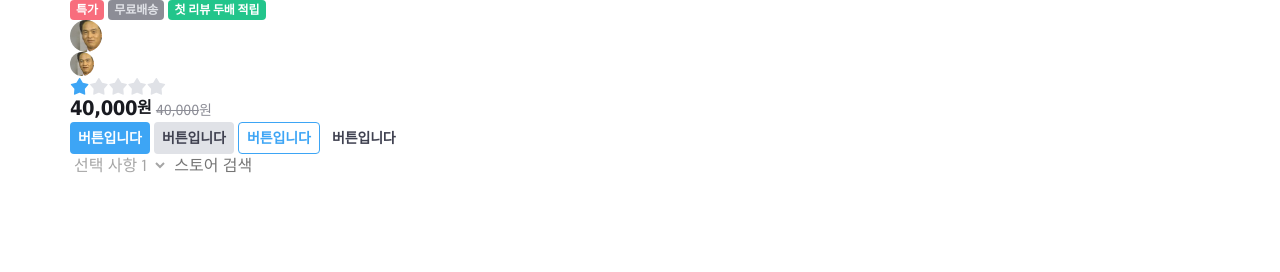
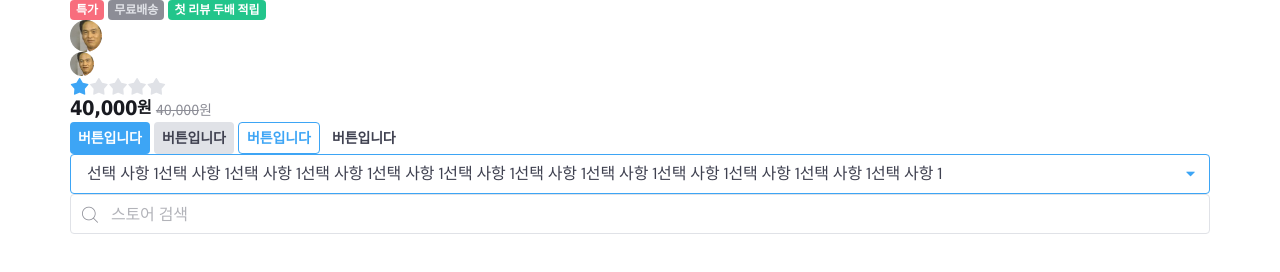
Before and after one commit to wondonghwi/tomorrow-house, a website: page index.html in a window 1280 px wide. Drawn offline with Linux system fonts and the light colour scheme; files whose address does not match are found by name.

Commit message:
💄 create select, input form module

```diff
--- a/index.html
+++ b/index.html
@@ -63,15 +63,24 @@
       </div>
 
       <div>
-        <select name="" id="" disabled>
-          <option value="1">선택 사항 1</option>
-          <option value="2">선택 사항 2</option>
-          <option value="3">선택 사항 3</option>
-          <option value="4">선택 사항 4</option>
-          <option value="5">선택 사항 5</option>
-        </select>
+        <div class="select-group is-active">
+          <select class="form-select">
+            <option value="1">
+              선택 사항 1선택 사항 1선택 사항 1선택 사항 1선택 사항 1선택 사항 1선택 사항 1선택 사항 1선택 사항 1선택
+              사항 1선택 사항 1선택 사항 1
+            </option>
+            <option value="2">선택 사항 2</option>
+            <option value="3">선택 사항 3</option>
+            <option value="4">선택 사항 4</option>
+            <option value="5">선택 사항 5</option>
+          </select>
+          <i class="ic-caret"></i>
+        </div>
 
-        <input type="text" placeholder="스토어 검색" disabled />
+        <div class="input-group">
+          <i class="ic-search"></i>
+          <input class="form-input" type="text" placeholder="스토어 검색" />
+        </div>
       </div>
     </div>
   </body>
--- a/styles/mixins/_position.scss
+++ b/styles/mixins/_position.scss
@@ -10,7 +10,7 @@
   @if ($type == fixed or $type == absolute) {
     position: $type;
     top: 50%;
-    transform: translateX(-50%);
+    transform: translateY(-50%);
   }
 }
 
--- a/styles/modules/_forms.scss
+++ b/styles/modules/_forms.scss
@@ -8,6 +8,7 @@
   border: 1px solid $border;
   border-radius: 4px;
   appearance: none;
+  transition: background-color 200ms ease-in-out;
 
   &::placeholder {
     color: $tertiary;
@@ -23,7 +24,49 @@
   }
 }
 
-select,
-input {
+.form-select,
+.form-input {
   @extend %form-base;
 }
+
+// NOTE : select
+.select-group {
+  position: relative;
+
+  &.is-active {
+    .form-select {
+      border-color: $blue;
+    }
+
+    .ic-caret {
+      color: $blue;
+    }
+  }
+
+  .form-select {
+    padding-right: 40px;
+    text-overflow: ellipsis;
+  }
+
+  .ic-caret {
+    @include pos-center-y;
+    right: 8px;
+    font-size: 24px;
+    color: $tertiary;
+    pointer-events: none;
+  }
+}
+
+// NOTE : input
+.input-group {
+  position: relative;
+  .ic-search {
+    @include pos-center-y;
+    left: 10px;
+    font-size: 20px;
+    color: $secondary;
+  }
+  .form-input {
+    padding-left: 40px;
+  }
+}
```
Also changed, not shown: style.css, 1 other file.
